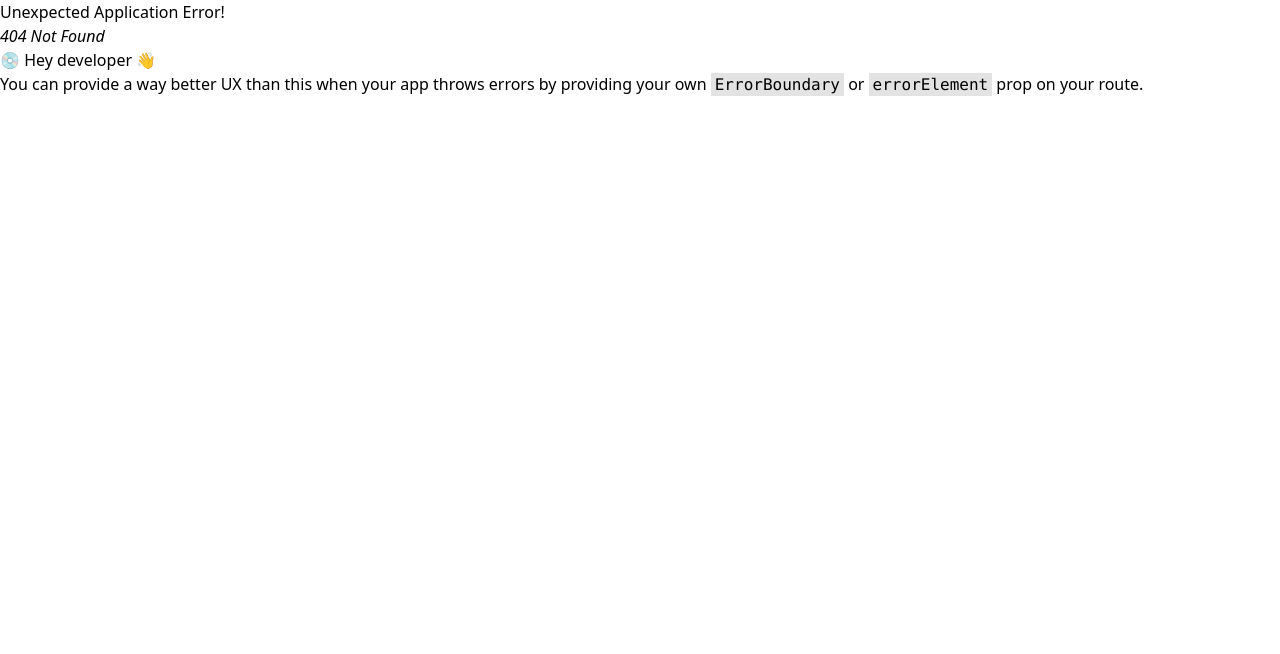
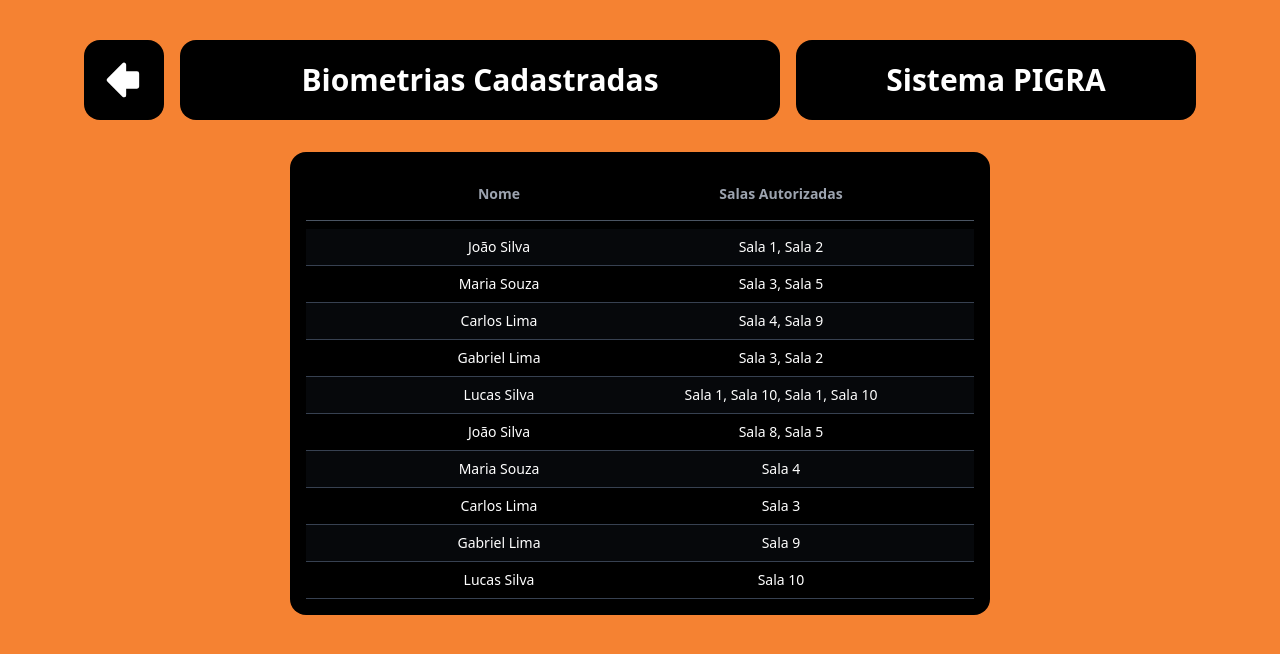
Before and after one commit to matheussogon/Sistema-PIGRA, a React (Vite) app: page /view-biometrics in a window 1280 px wide. Before the commit this address had no page. Shown: the top 654 px of the page. Built offline with nearby package versions, Linux system fonts and the light colour scheme.

Commit message:
criado a pagina para visualizacao de biometria

```diff
--- a/src/components/AccountButtons.jsx
+++ b/src/components/AccountButtons.jsx
@@ -1,17 +1,23 @@
+import { useNavigate } from "react-router-dom";
+
 function AccountButtons() {
+  const navigate = useNavigate();
   return (
     <div className="bg-black w-[200px] rounded-2xl p-4 flex flex-col justify-center gap-6">
-      <button className="bg-[#F58232] text-white font-bold py-2 rounded-md hover:bg-orange-500 transition">
-        Adicionar
+      <button onClick={() => navigate("/add-biometrics")} className="bg-[#F58232] text-white font-bold py-2 rounded-md hover:bg-orange-500 transition">
+        Adicionar Biometria
       </button>
       <button className="bg-[#F58232] text-white font-bold py-2 rounded-md hover:bg-orange-500 transition">
-        Remover
+        Remover Biometria
       </button>
-      <button className="bg-[#F58232] text-white font-bold py-2 rounded-md hover:bg-orange-500 transition">
+      <button
+        onClick={() => navigate("/view-biometrics")}
+        className="bg-[#F58232] text-white font-bold py-2 rounded-md hover:bg-orange-500 transition"
+      >
         Visualizar Biometria
       </button>
       <button className="bg-[#F58232] text-white font-bold py-2 rounded-md hover:bg-orange-500 transition">
-        Editar
+        Editar Biometria
       </button>
     </div>
   );
--- /dev/null
+++ b/src/components/DisplayBiometrics.jsx
@@ -0,0 +1,94 @@
+import { useState } from "react";
+
+function DisplayBiometrics() {
+  const [biometrics, setbiometrics] = useState([
+    {
+      id: 1,
+      nome: "João Silva",
+      salas: "Sala 1, Sala 2 ",
+    },
+    {
+      id: 2,
+      nome: "Maria Souza",
+      dataHora: "27/10/2025 15:10",
+      salas: "Sala 3, Sala 5",
+    },
+    {
+      id: 3,
+      nome: "Carlos Lima",
+      dataHora: "27/10/2025 16:05",
+      salas: "Sala 4, Sala 9",
+    },
+    {
+      id: 4,
+      nome: "Gabriel Lima",
+      dataHora: "27/10/2025 17:05",
+      salas: "Sala 3, Sala 2",
+    },
+    {
+      id: 5,
+      nome: "Lucas Silva",
+      dataHora: "27/10/2025 18:00",
+      salas: "Sala 1, Sala 10, Sala 1, Sala 10",
+    },
+    {
+      id: 6,
+      nome: "João Silva",
+      dataHora: "27/10/2025 14:30",
+      salas: "Sala 8, Sala 5",
+    },
+    {
+      id: 7,
+      nome: "Maria Souza",
+      dataHora: "27/10/2025 15:10",
+      salas: "Sala 4",
+    },
+    {
+      id: 8,
+      nome: "Carlos Lima",
+      dataHora: "27/10/2025 16:05",
+      salas: "Sala 3",
+    },
+    {
+      id: 9,
+      nome: "Gabriel Lima",
+      salas: "Sala 9",
+    },
+    {
+      id: 10,
+      nome: "Lucas Silva",
+      salas: "Sala 10",
+    },
+  ]);
+
+  return (
+    <div className="bg-black w-[700px] rounded-2xl p-4 flex flex-col justify-center gap-2">
+      {/* Cabeçalho da tabela */}
+      <div className="border-b border-gray-600">
+        <div className="grid grid-cols-2 max-w-[500px] mx-auto gap-x-16 text-gray-400 py-4 font-semibold text-sm text-center">
+          <span>Nome</span>
+          <span>Salas Autorizadas</span>
+        </div>
+      </div>
+
+      {/* Dados */}
+      <div className="flex flex-col justify-center">
+        {biometrics.map((item, index) => (
+          <div
+            key={item.id}
+            className={`border-b border-gray-700 ${
+              index % 2 === 0 ? "bg-gray-800/20" : ""
+            }`}
+          >
+            <div className="grid grid-cols-2 max-w-[500px] mx-auto gap-x-16 text-white py-2 text-sm text-center">
+              <span>{item.nome}</span>
+              <span>{item.salas}</span>
+            </div>
+          </div>
+        ))}
+      </div>
+    </div>
+  );
+}
+
+export default DisplayBiometrics;
--- a/src/pages/Account.jsx
+++ b/src/pages/Account.jsx
@@ -10,8 +10,11 @@ function Account() {
         <div className="bg-black h-20 w-20 rounded-2xl flex items-center justify-center">
           <User size={52} className="text-white" />
         </div>
-        <div className="bg-black w-[700px] h-20 px-6 rounded-2xl flex items-center justify-center">
-          <h1 className="text-4xl font-bold text-white">Sistema PIGRA</h1>
+        <div className="bg-black w-[600px] h-20 px-6 rounded-2xl flex items-center justify-center">
+          <h1 className="text-3xl font-bold text-white">Sua Conta</h1>
+        </div>
+        <div className="bg-black w-[400px] h-20 px-6 rounded-2xl flex items-center justify-center">
+          <h1 className="text-3xl font-bold text-white">Sistema PIGRA</h1>
         </div>
       </div>
 
--- a/src/pages/ViewBiometrics.jsx
+++ b/src/pages/ViewBiometrics.jsx
@@ -0,0 +1,37 @@
+import { ArrowBigLeft } from "lucide-react";
+import { useNavigate } from "react-router-dom";
+import DisplayBiometrics from "../components/DisplayBiometrics";
+
+function ViewBiometrics() {
+  const navigate = useNavigate();
+  return (
+    <div className="w-screen min-h-screen bg-[#F58232] flex flex-col items-center pt-10 gap-8">
+      {/* Cabeçalho diretamente no Account */}
+      <div className="flex justify-center items-start gap-4">
+        <button className="bg-black h-20 w-20 rounded-2xl flex items-center justify-center">
+          <ArrowBigLeft
+            size={52}
+            className="text-white fill-current"
+            onClick={() => navigate(-1)}
+          />
+        </button>
+        <div className="bg-black w-[600px] h-20 px-6 rounded-2xl flex items-center justify-center">
+          <h1 className="text-3xl font-bold text-white">
+            Biometrias Cadastradas
+          </h1>
+        </div>
+        <div className="bg-black w-[400px] h-20 px-6 rounded-2xl flex items-center justify-center">
+          <h1 className="text-3xl font-bold text-white">Sistema PIGRA</h1>
+        </div>
+      </div>
+
+      {/* Conteúdo principal: histórico + botões */}
+      <div className="flex gap-6">
+        <DisplayBiometrics />
+        {/*<AccountButtons />*/}
+      </div>
+    </div>
+  );
+}
+
+export default ViewBiometrics;
```
Also changed, not shown: src/main.jsx (+10 -0 lines).
